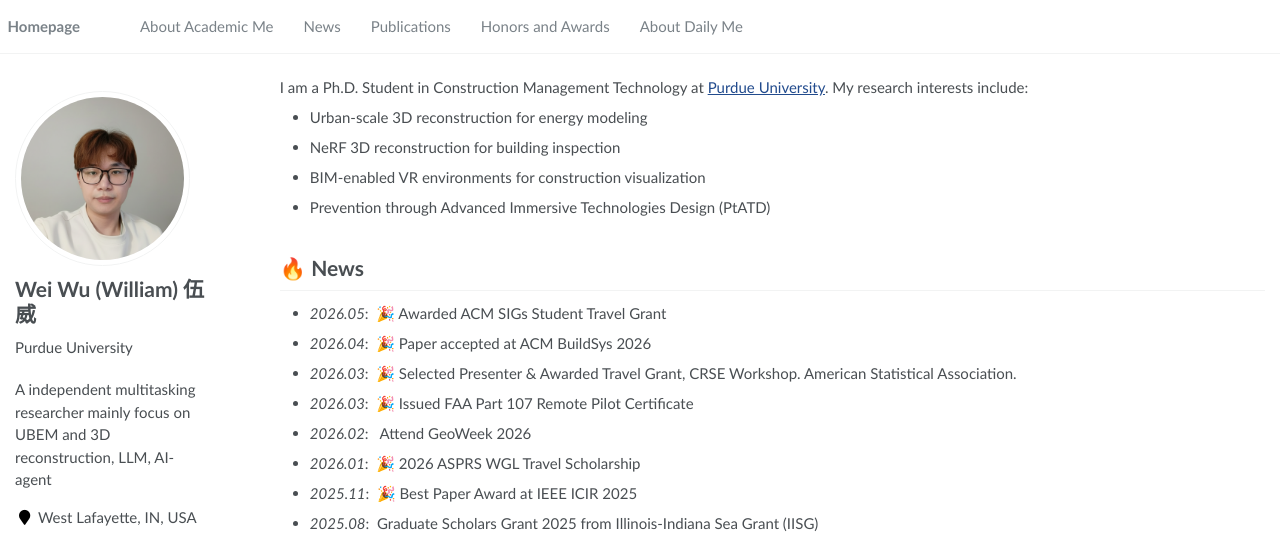
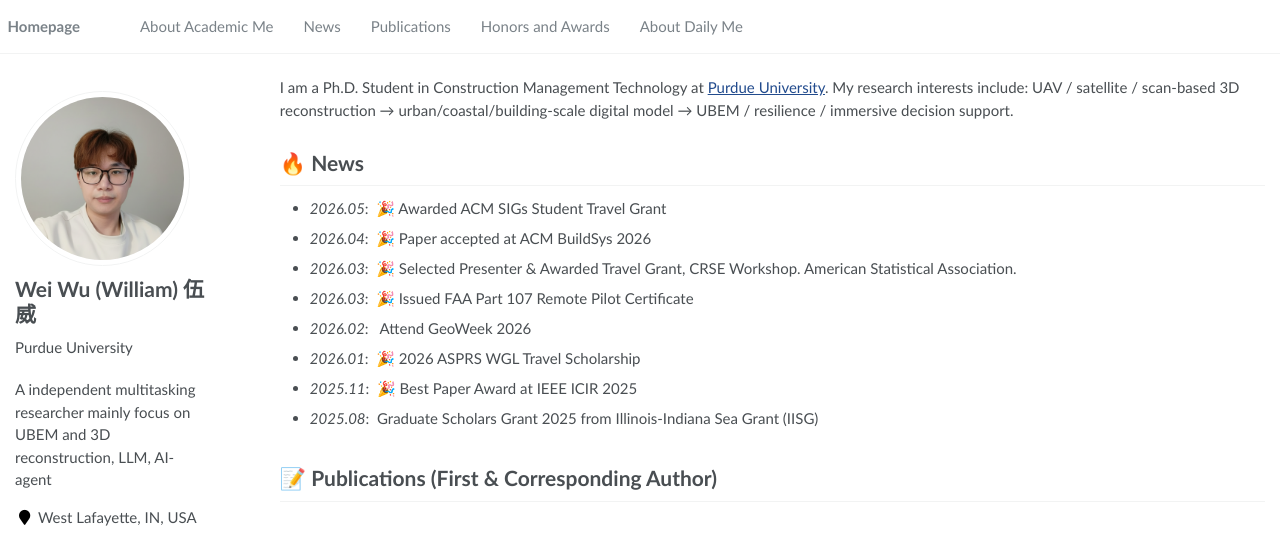
Before and after one commit to wuwei5v/weiwu.github.io, a Jekyll site: the page built from _pages/about.md, in a window 1280 px wide and 900 px high, cut to the strip 0-538 px from the top of the window. Built offline with Jekyll 4.4.1, drawn with Linux system fonts in a browser that asks for light colours.

Commit message:
update about.md

```diff
--- a/_pages/about.md
+++ b/_pages/about.md
@@ -11,11 +11,7 @@ redirect_from:
 <span class='anchor' id='about-me'></span>
 
 I am a Ph.D. Student in Construction Management Technology at [Purdue University](https://polytechnic.purdue.edu/newsroom/purdue-polytechnic-phd-student-wins-ieee-best-paper-award-and-sea-grant-scholarship). My research interests include:
-
-* Urban-scale 3D reconstruction for energy modeling
-* NeRF 3D reconstruction for building inspection
-* BIM-enabled VR environments for construction visualization
-* Prevention through Advanced Immersive Technologies Design (PtATD)
+UAV / satellite / scan-based 3D reconstruction → urban/coastal/building-scale digital model → UBEM / resilience / immersive decision support.
 
 
 
```
